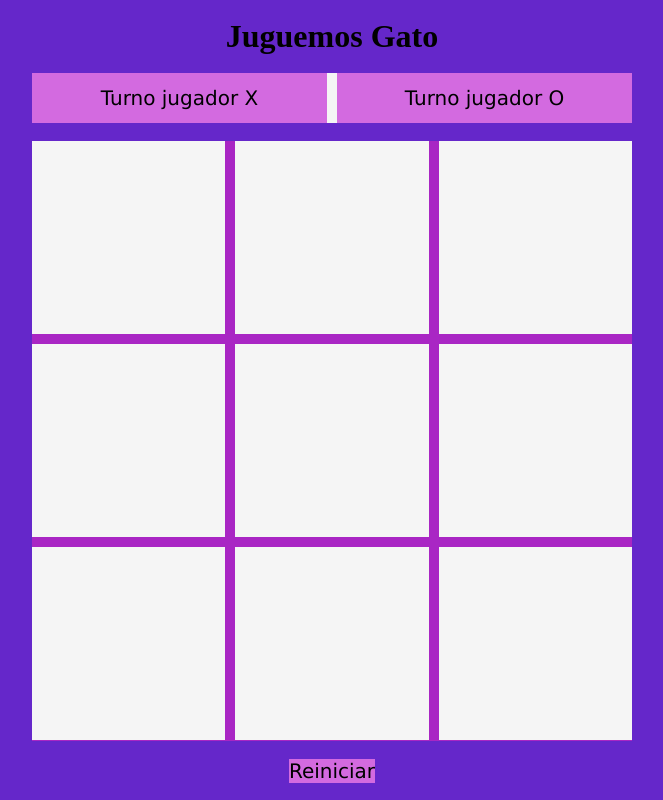
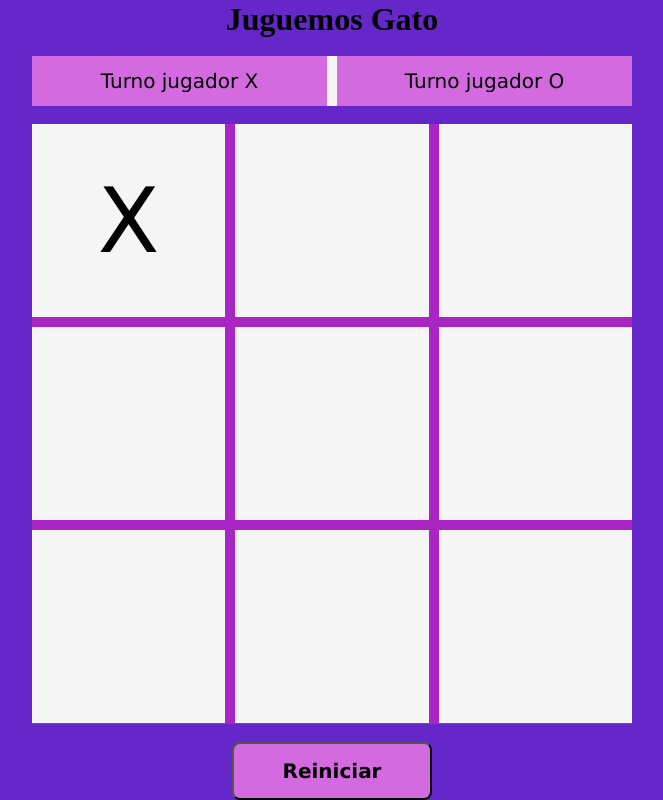
Before and after one commit to AndreaLHernandez/JuegoGato, a plain HTML site: page index.html in a window 1280 px wide. Both pictures are taken after a click on the element 436 px from the left and 237 px from the top of the page. Shown: the whole page, without its empty margins (308-971 px from the left). Drawn offline with Linux system fonts and the light colour scheme.

Commit message:
Codigo js funcionando
solo falta añadir el color del turno activo

```diff
--- a/index.html
+++ b/index.html
@@ -17,19 +17,19 @@
 
         </div><br>
         <div class="cuadro">
-            <div id="1" onclick="cli()"></div>
-            <div id="2" onclick="cli()"></div>
-            <div id="3" onclick="cli()"></div>
-            <div id="4" onclick="cli()"></div>
-            <div id="5" onclick="cli()"></div>
-            <div id="6" onclick="cli()"></div>
-            <div id="7" onclick="cli()"></div>
-            <div id="8" onclick="cli()"></div>
-            <div id="9" onclick="cli()"></div>
+            <div id="1" onclick="cli(event)"></div>
+            <div id="2" onclick="cli(event)"></div>
+            <div id="3" onclick="cli(event)"></div>
+            <div id="4" onclick="cli(event)"></div>
+            <div id="5" onclick="cli(event)"></div>
+            <div id="6" onclick="cli(event)"></div>
+            <div id="7" onclick="cli(event)"></div>
+            <div id="8" onclick="cli(event)"></div>
+            <div id="9" onclick="cli(event)"></div>
 
 
         </div><br>
-        <div id="r" class="boton" onclick="reiniciar()">Reiniciar</div>
+        <button id="r" onclick="reiniciar()">Reiniciar</button>
 
     </div>
 </body>
--- a/index.js
+++ b/index.js
@@ -1,8 +1,68 @@
-const cli = () => {
-    console.log("Se dio click");
+let turno = false;//false turno es X
+let gan = false;
+let cont=0;
+
+
+
+const cli = (even) => {//fucnión que recibe un evento
+    const {id} = even.target;//target es el elemento que disparó el evento
+    const div = document.getElementById(id);//obtengo el ID del elemento que disparó el evento
+    if(div.innerText == ""&& gan==false){//si el div esta vacio
+        div.innerText = turno ? "O" : "X";//Si turno es false entonces escribo X, si es false entonces O
+        // if (turno){//si turno es true
+        //     const botturno = document.getElementById(o).style.backgroundColor="red";
+        //     // botturno.getComputedStyle().backgroundColor = "red";
+        // }else{
+        //     const botturn = document.getElementById(x).style.backgroundColor="red";
+        //     // botturn.getComputedStyle().backgroundColor = "blue";
+        // }
+        cont++;
+        ganador();
+        turno = !turno;//cambio el valor de turno
+        //Falta anadir que se cambie el boton turno
+
+    }
+
+
 }
-console.log("Se cargo el archivo");
+
 
 const reiniciar = () => {
-    console.log("Se dio click");
+    turno=false;
+    gan=false;
+    cont=0;
+
+    for (let i=0;i<9;i++){
+        const di = document.getElementById(i+1);
+        di.innerText="";  //Borro el valor del div
+    }
 }
+
+const ganador = () => {
+    const datos = [9];
+
+    for (let i=0;i<9;i++){
+        const div = document.getElementById(i+1);
+        datos[i]=(div.innerText);  //obtengo el valor del div y lo agrego al arreglo
+    }
+
+
+
+     if((datos[0]==datos[1] && datos[0]==datos[2]&& datos[0]!=="")||//checo la primera fila
+       (datos[3]==datos[4] && datos[3]==datos[5]&& datos[3]!=="")||//checo la segunda fila
+       (datos[6]==datos[7] && datos[6]==datos[8]&& datos[6]!=="")||//checo la tercera fila
+       (datos[0]==datos[3] && datos[0]==datos[6]&& datos[0]!=="")||//checo la primera columna
+       (datos[1]==datos[4] && datos[1]==datos[7]&& datos[1]!=="")||//checo la segunda columna
+       (datos[2]==datos[5] && datos[2]==datos[8]&& datos[2]!=="")||//checo la tercera columna
+       (datos[0]==datos[4] && datos[0]==datos[8]&& datos[0]!=="")||//checo la primera diagonal
+       (datos[2]==datos[4] && datos[2]==datos[6]&& datos[2]!=="")){//checo la segunda diagonal
+
+        gan = true;
+        if (gan&&turno){alert("Gana: O")}
+        else if (gan){alert("Gana: X")}
+    }
+    else if(cont == 9){
+       alert("Empate");
+       cont=0;
+    }
+}
--- a/style.css
+++ b/style.css
@@ -52,7 +52,8 @@
 
 
 }
-div #r:hover{
+
+#r:hover{
     background-color: #7b0c97;
     cursor: pointer;
 
@@ -62,8 +63,14 @@ div #r:hover{
     background-color: #f3d5f7;
     cursor: pointer;
 }
-.boton{
+button{
+    padding: 15px 10px;
     background-color: #d36ae0;
+    color: black;
+    outline: none;
+    border-radius: 8px;
     font-size: 20px;
+    width: 200px;
+    font-weight: bold;
     font-family: Verdana, Geneva, Tahoma, sans-serif;
 }
```
